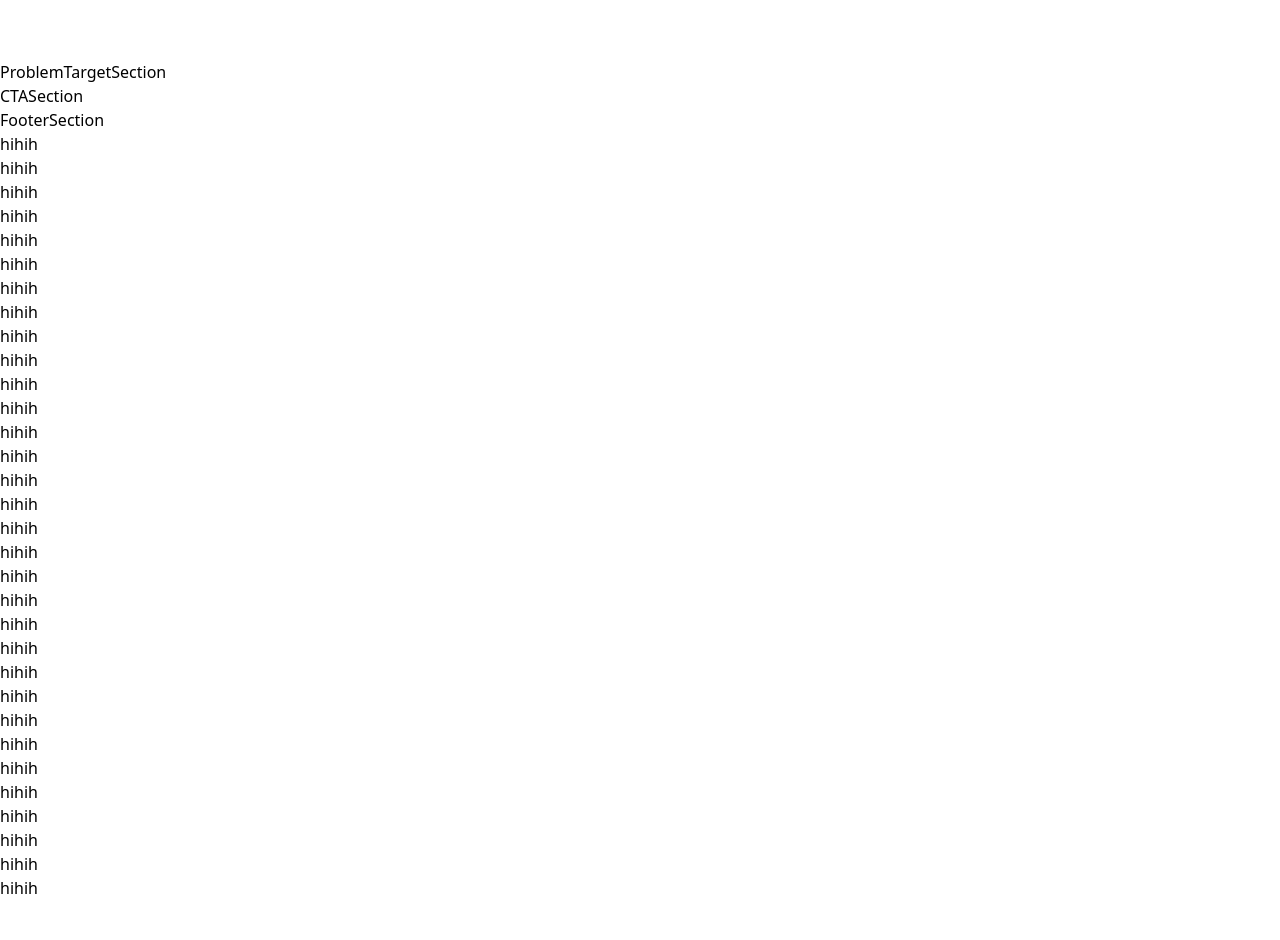
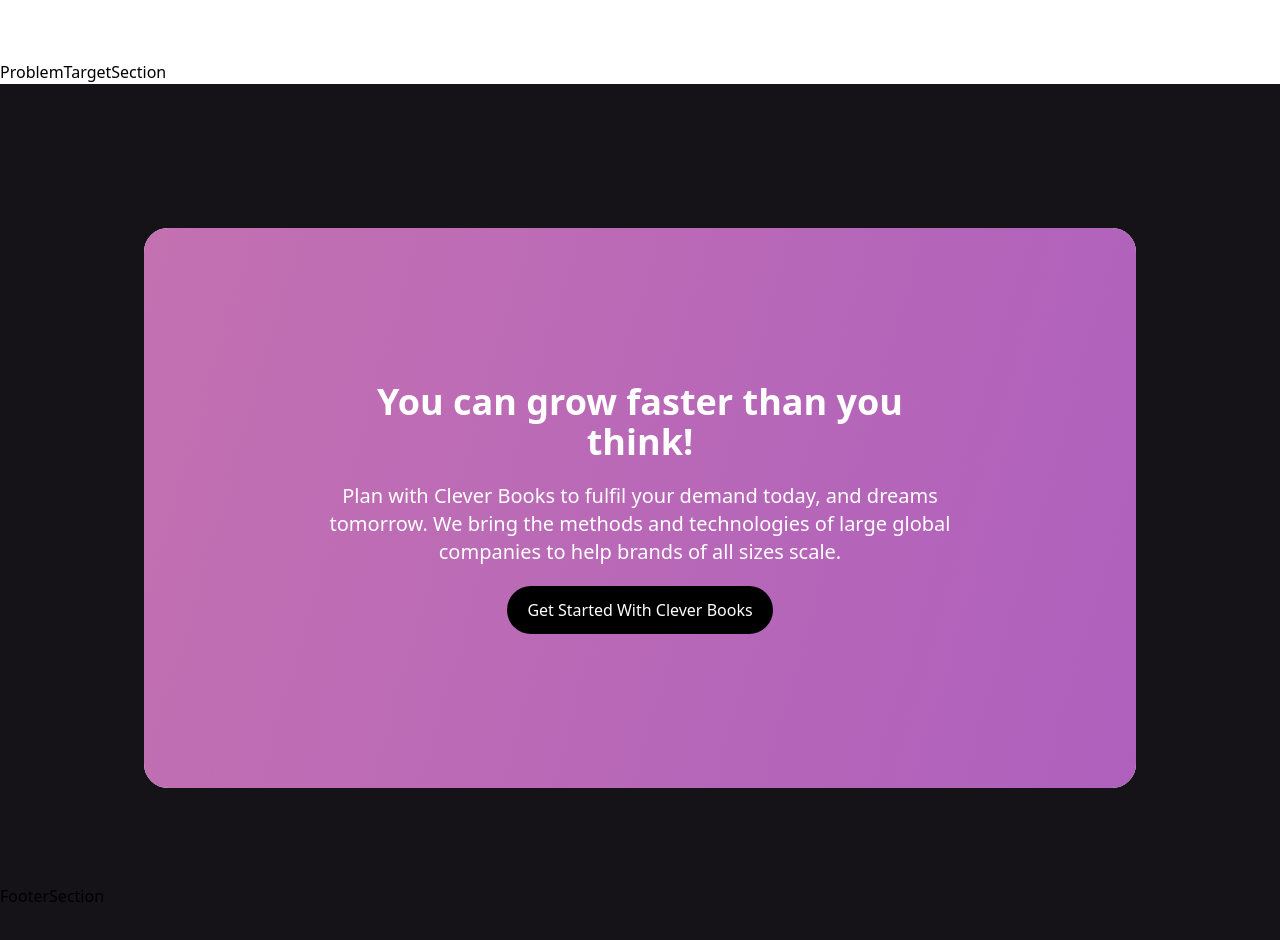
Before and after one commit to aaditya-paul/Clever-Books, a Next.js app: page / in a window 1280 px wide. Shown: the part 2600-3540 px from the top of the page. Before the commit the page ends 3500 px from the top, so only its background shows below. Built offline with nearby package versions, Linux system fonts and the light colour scheme.

Commit message:
added cta section

```diff
--- a/src/app/page.js
+++ b/src/app/page.js
@@ -17,40 +17,10 @@
         <KeyMetricsSections />
         <ReviewSections />
         <ProblemTargetSection />
-        <CTASection />
-        <FooterSection />
-        <div>hihih</div>
-        <div>hihih</div>
-        <div>hihih</div>
-        <div>hihih</div>
-        <div>hihih</div>
-        <div>hihih</div>
-        <div>hihih</div>
-        <div>hihih</div>
-        <div>hihih</div>
-        <div>hihih</div>
-        <div>hihih</div>
-        <div>hihih</div>
-        <div>hihih</div>
-        <div>hihih</div>
-        <div>hihih</div>
-        <div>hihih</div>
-        <div>hihih</div>
-        <div>hihih</div>
-        <div>hihih</div>
-        <div>hihih</div>
-        <div>hihih</div>
-        <div>hihih</div>
-        <div>hihih</div>
-        <div>hihih</div>
-        <div>hihih</div>
-        <div>hihih</div>
-        <div>hihih</div>
-        <div>hihih</div>
-        <div>hihih</div>
-        <div>hihih</div>
-        <div>hihih</div>
-        <div>hihih</div>
+        <div className=" bg-[#151218]">
+          <CTASection />
+          <FooterSection />
+        </div>
       </NavBar>
     </div>
   );
--- a/src/components/ctaSection.jsx
+++ b/src/components/ctaSection.jsx
@@ -1,7 +1,38 @@
 import React from "react";
-
+import "../styles/ctaCSS.css";
 function CTASection() {
-  return <div>CTASection</div>;
+  return (
+    <div>
+      <div className="w-full h-[80vh] lg:h-[100vh] bg-[#151218]">
+        <div className="flex justify-center items-center md:p-12 lg:pt-48 lg:p-36 pt-0 md:pt-36 h-full">
+          <div className="rounded-3xl w-[80vw] h-[40vh] lg:h-[70vh] bg-white flex items-center justify-center overflow-hidden">
+            <div
+              className="rotating rounded-full scale-150 bg-gradient-to-tr from-[#ffa190] to-[#7330de]"
+              style={{
+                width: "200%",
+                height: "200%",
+                transformOrigin: "center",
+                animation: "rotating 2s linear infinite",
+              }}
+            ></div>
+          </div>
+          <div className="absolute flex flex-col gap-5 justify-center items-center w-[80vw] h-[70vh] p-5 md:p-16 lg:p-48 text-center ">
+            <div className="  text-white text-2xl md:text-3xl lg:text-4xl font-bold">
+              You can grow faster than you think!
+            </div>
+            <div className="text-xs md:text-xl lg:text-xl text-white">
+              Plan with Clever Books to fulfil your demand today, and dreams
+              tomorrow. We bring the methods and technologies of large global
+              companies to help brands of all sizes scale.
+            </div>
+            <div className=" cursor-pointer active:scale-95 transition-all ease-linear bg-black text-white py-3 px-5 rounded-[48px]">
+              <div>Get Started With Clever Books</div>
+            </div>
+          </div>
+        </div>
+      </div>
+    </div>
+  );
 }
 
 export default CTASection;
--- a/src/components/footerSection.jsx
+++ b/src/components/footerSection.jsx
@@ -1,7 +1,7 @@
 import React from "react";
 
 function FooterSection() {
-  return <div>FooterSection</div>;
+  return <div className=" w-full h-[100vh] bg-[#151218]">FooterSection</div>;
 }
 
 export default FooterSection;
--- /dev/null
+++ b/src/styles/ctaCSS.css
@@ -0,0 +1,16 @@
+@-webkit-keyframes rotating {
+    from {
+        -webkit-transform: rotate(0deg);
+    }
+
+    to {
+        -webkit-transform: rotate(360deg);
+    }
+}
+
+.rotating {
+    -webkit-animation: rotating 2s linear infinite;
+    width: 500%;
+    height: 500%;
+    scale: 5;
+}
```
